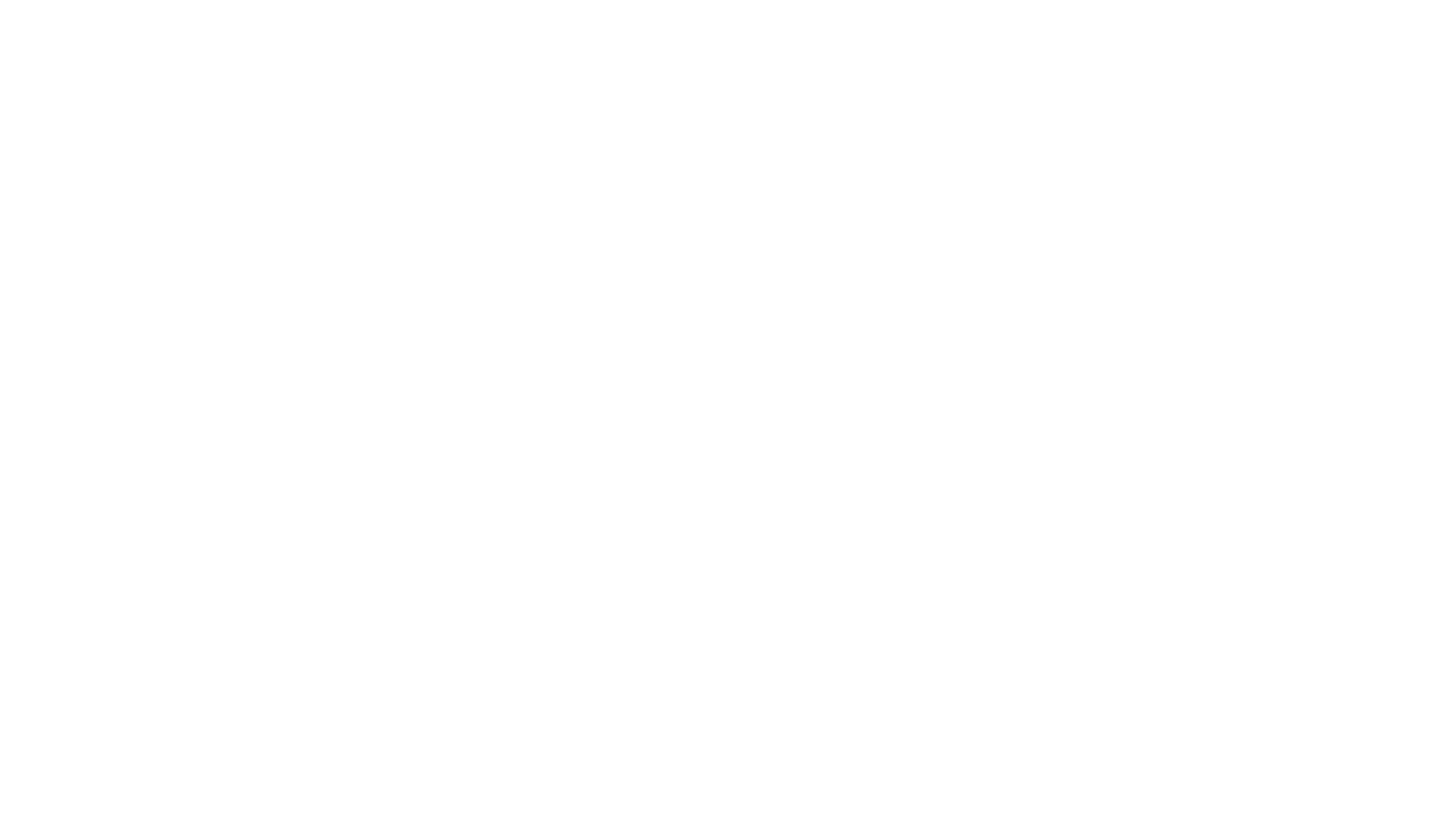
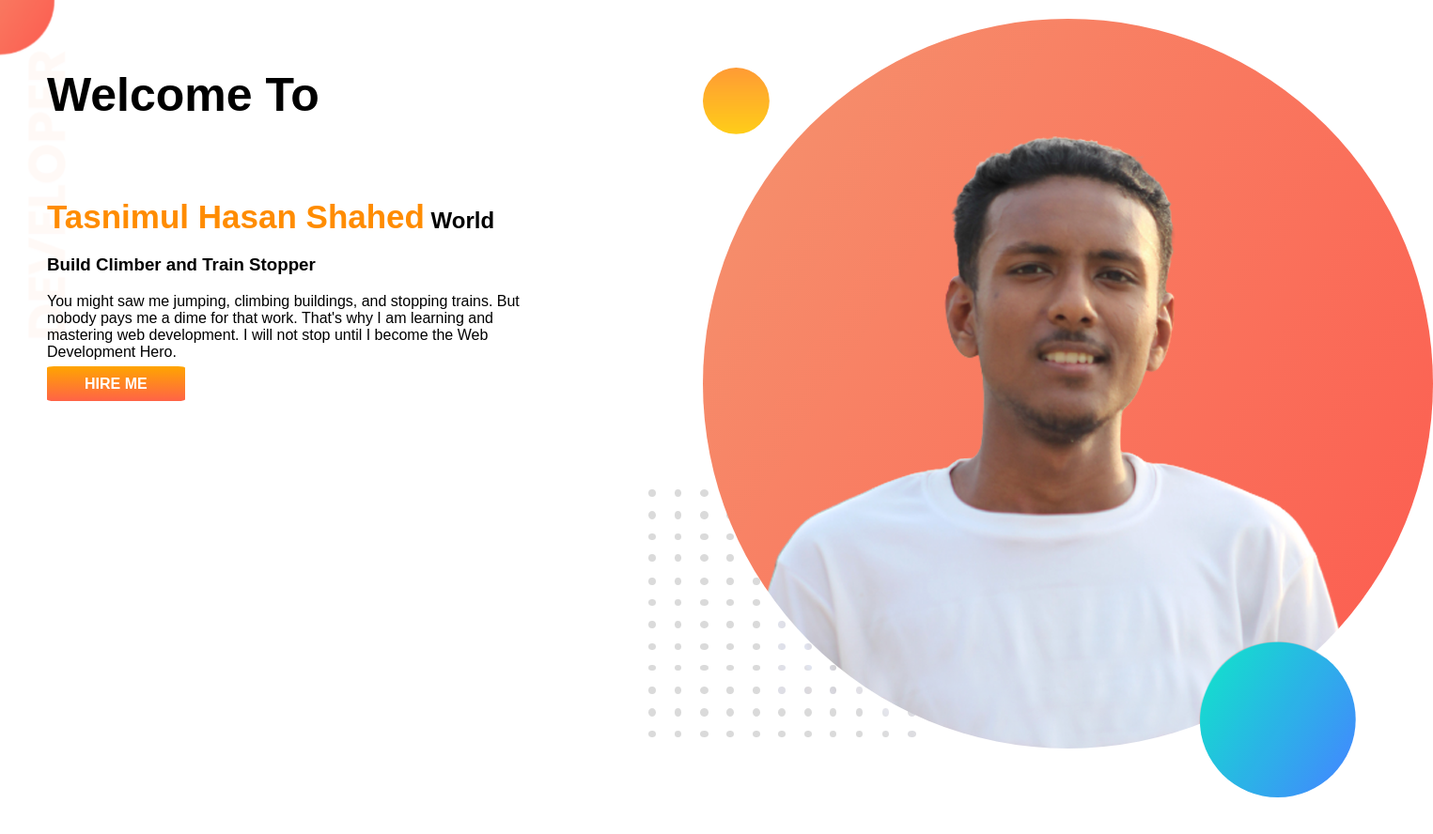
Before and after one commit to shahed06/developer-portfolio, a plain HTML site: page index.html in a window 1280 px wide. Shown: the whole page at 94% size, 1525 px wide, since content can reach past the window. Before the commit the page ends 800 px from the top, so only its background shows below. Drawn offline with Linux system fonts and the light colour scheme.

Commit message:
fast web

```diff
--- a/index.html
+++ b/index.html
@@ -5,9 +5,21 @@
     <meta http-equiv="X-UA-Compatible" content="IE=edge">
     <meta name="viewport" content="width=device-width, initial-scale=1.0">
     <title>Shahed Portfolio</title>
-    <a href="style.css"></a>
+    <link rel="stylesheet" href="style.css">
 </head>
 <body>
+    <section class="top-banner">
+        <div class="fast">
+            <h1 class="wel">Welcome To</h1>
+        <h1><span class="orang-color">Tasnimul Hasan Shahed</span> World</h1>
+        <h3>Build Climber and Train Stopper</h3>
+        <p class="build">You might saw me jumping, climbing buildings, and stopping trains. But nobody pays me a dime for that work. That's why I am learning and mastering web development. I will not stop until I become the Web Development Hero.</p>
+        <a class="hire" href="https://www.facebook.com/tasnimulshahed/">HIRE ME</a>
+        </div>
+        <div class="second">
+            <img src="images/banner.png" alt="">
 
+        </div>
+    </section>
 </body>
 </html>
--- a/style.css
+++ b/style.css
@@ -0,0 +1,56 @@
+
+body{
+    font-family: 'Poppins', sans-serif;
+    margin: 0;
+}
+.orang-color{
+    color: darkorange;
+    font-size: 35px;
+    padding-bottom: 50%;
+    margin-bottom: 50px;
+}
+.bulid{
+    padding-bottom: 50px;
+    margin-bottom: 50px;
+    overflow: hidden;
+
+}
+section{
+    display: flex;
+    padding-bottom: 40px;
+}
+.fast{
+    width: 40%;
+    padding-left: 50px;
+    padding-top: 30px;
+    height: 100%;
+    background-image: url(images/top-banner.png);
+
+}
+.second{
+    width: 40%;
+    height: 100%;
+    margin-top: 20px;
+    padding-right: 0%;
+    padding-left: 10%;
+
+}
+.wel{
+    font-size: 50px;
+    padding-bottom: 40px;
+}
+.hire{
+    width: 100%;
+    height: 100%;
+    text-decoration: none;
+    padding: 10px 40px;
+    background-image: linear-gradient(orange, tomato );
+    border-radius: 5%;
+    color: white;
+    font-weight: 700;
+    margin-top: 50px;
+
+}
+.top-banner{
+
+}
```
Also changed, not shown: images/2banner.png (added), images/banner.png (added), images/dream-bg.png (added), images/exp-bg.png (added), images/jhankar.png (added), images/jhankar2.png (added), images/my-bg.png (added), images/my-bg2.png (added), images/top-banner.png (added), 7 other files.
